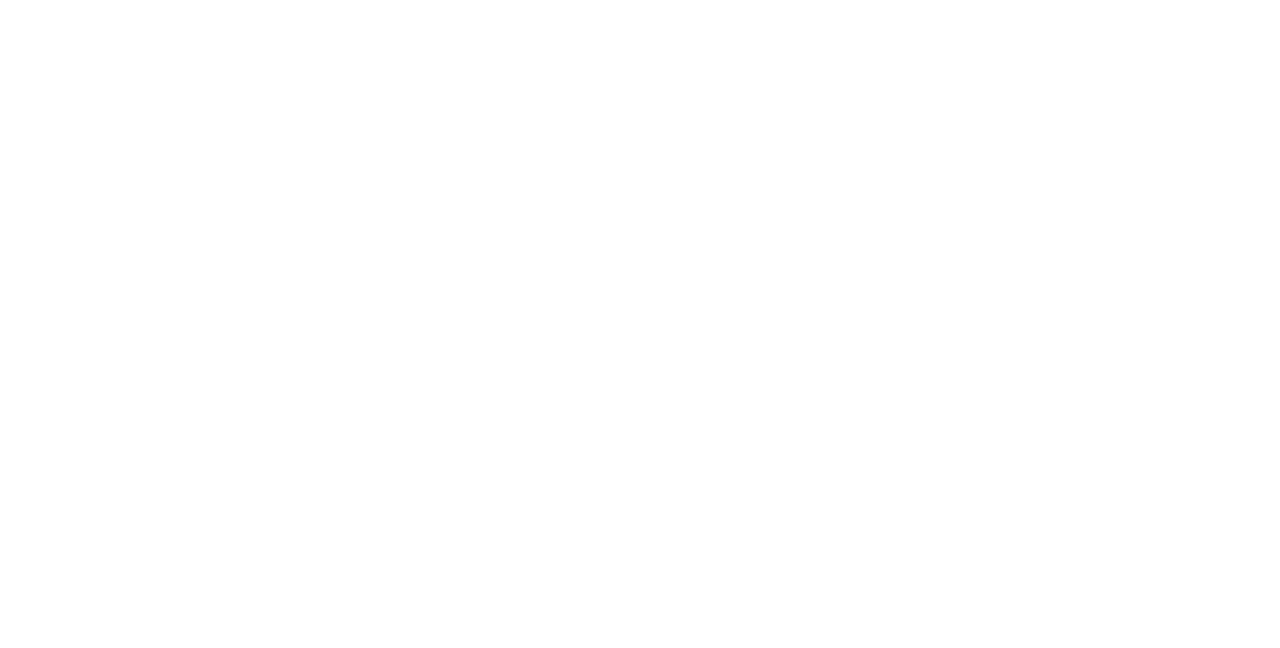
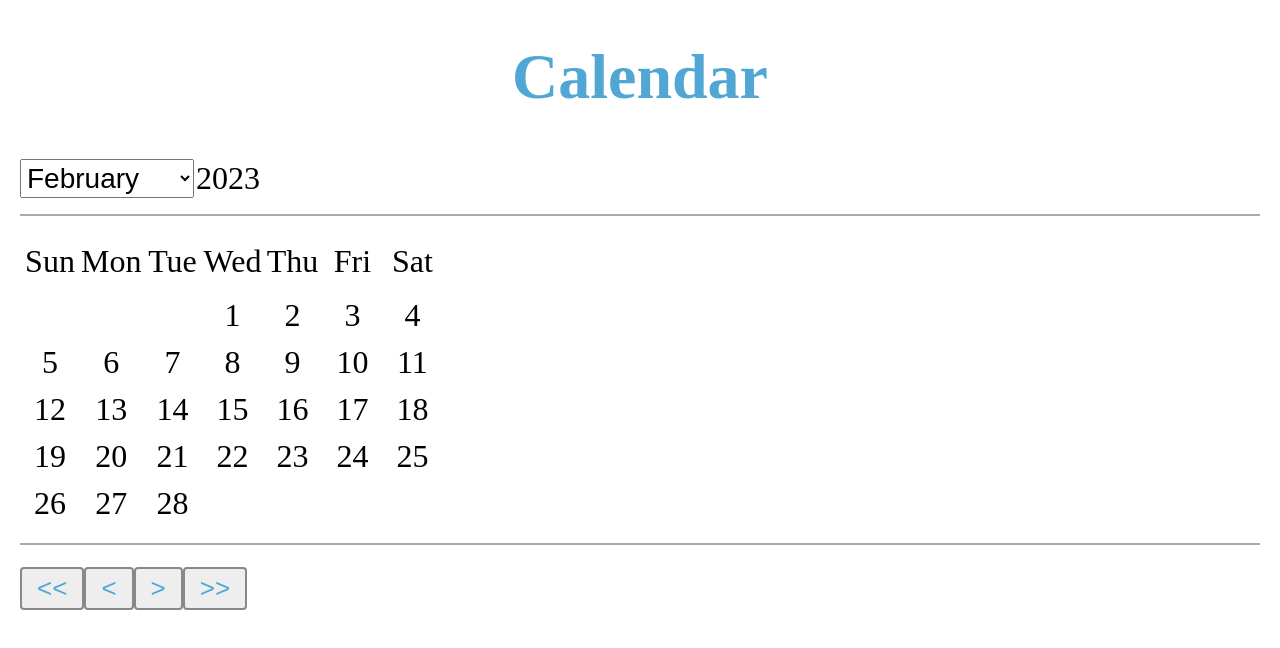
Before and after one commit to acciojob/calendar-react-Priyanka-frontend, a React app: page / in a window 1280 px wide. Built offline with nearby package versions, Linux system fonts and the light colour scheme.

Commit message:
assignment done

```diff
--- a/src/components/App.js
+++ b/src/components/App.js
@@ -1,11 +1,213 @@
-import React, {Component, useState} from "react";
-import '../styles/App.css';
 
-const App = () => {
+import React, { useState } from "react";
+import "./../styles/App.css";
+
+const months = [
+  "January",
+  "February",
+  "March",
+  "April",
+  "May",
+  "June",
+  "July",
+  "August",
+  "September",
+  "October",
+  "November",
+  "December",
+];
+
+const daysOfWeek = ["Sun", "Mon", "Tue", "Wed", "Thu", "Fri", "Sat"];
+
+function App() {
+  const [month, setMonth] = useState(1);
+  const [year, setYear] = useState(2023);
+  const [isEditingYear, setIsEditingYear] = useState(false);
+  const [yearInput, setYearInput] = useState("2023");
+
+  // Get the days in the selected month
+  const daysInMonth = new Date(year, month + 1, 0).getDate();
+
+  // Get the starting day of the selected month
+  const firstDay = new Date(year, month, 1).getDay();
+
+  // Generate calendar cells
+  const calendarDays = [];
+
+  for (let i = 0; i < firstDay; i++) {
+    calendarDays.push(null);
+  }
+
+  for (let day = 1; day <= daysInMonth; day++) {
+    calendarDays.push(day);
+  }
+
+  // Divide days into weeks
+  const weeks = [];
+
+  for (let i = 0; i < calendarDays.length; i += 7) {
+    weeks.push(calendarDays.slice(i, i + 7));
+  }
+
+  // Navigate to a specific month/year
+  const navigateMonth = (newMonth, newYear) => {
+    if (newMonth < 0) {
+      newMonth = 11;
+      newYear--;
+    }
+
+    if (newMonth > 11) {
+      newMonth = 0;
+      newYear++;
+    }
+
+    setMonth(newMonth);
+    setYear(newYear);
+  };
+
+  // Previous year
+  const previousYear = () => {
+    setYear((prev) => prev - 1);
+  };
+
+  // Previous month
+  const previousMonth = () => {
+    navigateMonth(month - 1, year);
+  };
+
+  // Next month
+  const nextMonth = () => {
+    navigateMonth(month + 1, year);
+  };
+
+  // Next year
+  const nextYear = () => {
+    setYear((prev) => prev + 1);
+  };
+
+  // Double-click year to edit
+  const handleYearDoubleClick = () => {
+    setYearInput(String(year));
+    setIsEditingYear(true);
+  };
+
+  // Save edited year
+  const handleYearChange = (e) => {
+    setYearInput(e.target.value);
+  };
+
+  const saveYear = () => {
+    const newYear = Number(yearInput);
+
+    if (
+      yearInput.trim() !== "" &&
+      Number.isInteger(newYear) &&
+      newYear >= 1 &&
+      newYear <= 9999
+    ) {
+      setYear(newYear);
+    }
+
+    setIsEditingYear(false);
+  };
+
+  const handleYearKeyDown = (e) => {
+    if (e.key === "Enter") {
+      saveYear();
+    }
+
+    if (e.key === "Escape") {
+      setIsEditingYear(false);
+    }
+  };
+
   return (
-    <div id="main"></div>
-  )
+    <div className="calendar-container">
+      <h1>Calendar</h1>
+
+      <div className="controls">
+        <select
+          id="month-select"
+          value={month}
+          onChange={(e) => setMonth(Number(e.target.value))}
+        >
+          {months.map((monthName, index) => (
+            <option key={monthName} value={index}>
+              {monthName}
+            </option>
+          ))}
+        </select>
+
+        {isEditingYear ? (
+          <input
+            id="year-input"
+            type="number"
+            value={yearInput}
+            onChange={handleYearChange}
+            onBlur={saveYear}
+            onKeyDown={handleYearKeyDown}
+            autoFocus
+          />
+        ) : (
+          <span
+            id="year-display"
+            onDoubleClick={handleYearDoubleClick}
+          >
+            {year}
+          </span>
+        )}
+      </div>
+
+      <hr />
+
+      <table id="calendar-table">
+        <thead>
+          <tr>
+            {daysOfWeek.map((day) => (
+              <th key={day}>{day}</th>
+            ))}
+          </tr>
+        </thead>
+
+        <tbody>
+          {weeks.map((week, weekIndex) => (
+            <tr key={weekIndex}>
+              {week.map((day, dayIndex) => (
+                <td key={dayIndex}>
+                  {day !== null ? day : ""}
+                </td>
+              ))}
+
+              {week.length < 7 &&
+                Array.from({ length: 7 - week.length }).map(
+                  (_, index) => <td key={`empty-${index}`}></td>
+                )}
+            </tr>
+          ))}
+        </tbody>
+      </table>
+
+      <hr />
+
+      <div className="navigation">
+        <button id="prev-year" onClick={previousYear}>
+          &lt;&lt;
+        </button>
+
+        <button id="prev-month" onClick={previousMonth}>
+          &lt;
+        </button>
+
+        <button id="next-month" onClick={nextMonth}>
+          &gt;
+        </button>
+
+        <button id="next-year" onClick={nextYear}>
+          &gt;&gt;
+        </button>
+      </div>
+    </div>
+  );
 }
 
-
 export default App;
--- a/src/styles/App.css
+++ b/src/styles/App.css
@@ -1,12 +1,76 @@
+
+.calendar-container {
+  padding: 12px;
+  font-family: serif;
+}
+
 h1 {
-    color: #27aedb;
-    text-align: center;
-    }
+  text-align: center;
+  color: #51a7d3;
+  font-size: 64px;
+  margin: 20px 0 45px;
+}
 
+.controls {
+  display: flex;
+  align-items: center;
+  gap: 2px;
+  font-size: 32px;
+}
 
-button{
-    color: #27aedb;
-    text-align: center;
-    justify-content: center;
-    align-items: center;
+#month-select {
+  font-size: 28px;
+  padding: 2px;
+  width: 174px;
 }
+
+#year-display {
+  cursor: pointer;
+}
+
+#year-input {
+  width: 110px;
+  font-size: 28px;
+}
+
+hr {
+  border: none;
+  border-top: 2px solid #aaa;
+  margin: 16px 0 22px;
+}
+
+#calendar-table {
+  border-collapse: collapse;
+  font-size: 32px;
+}
+
+#calendar-table th,
+#calendar-table td {
+  width: 58px;
+  height: 45px;
+  text-align: center;
+  font-weight: normal;
+}
+
+#calendar-table th {
+  padding-bottom: 8px;
+}
+
+.navigation {
+  display: flex;
+  gap: 0;
+}
+
+.navigation button {
+  font-size: 26px;
+  color: #4fa9d8;
+  padding: 4px 15px;
+  border: 2px solid #888;
+  border-radius: 4px;
+  background: #eee;
+  cursor: pointer;
+}
+
+.navigation button:hover {
+  background: #ddd;
+}
```
Also changed, not shown: 1 other file.
